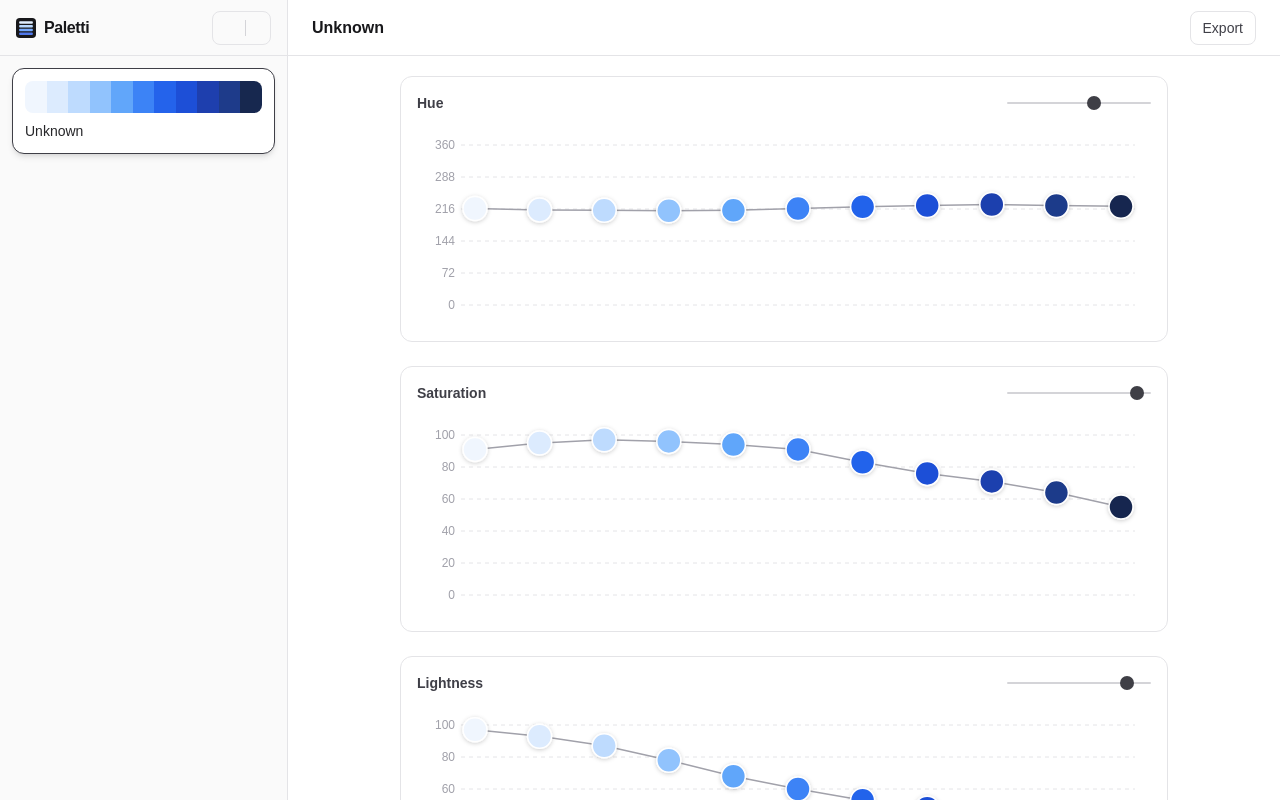
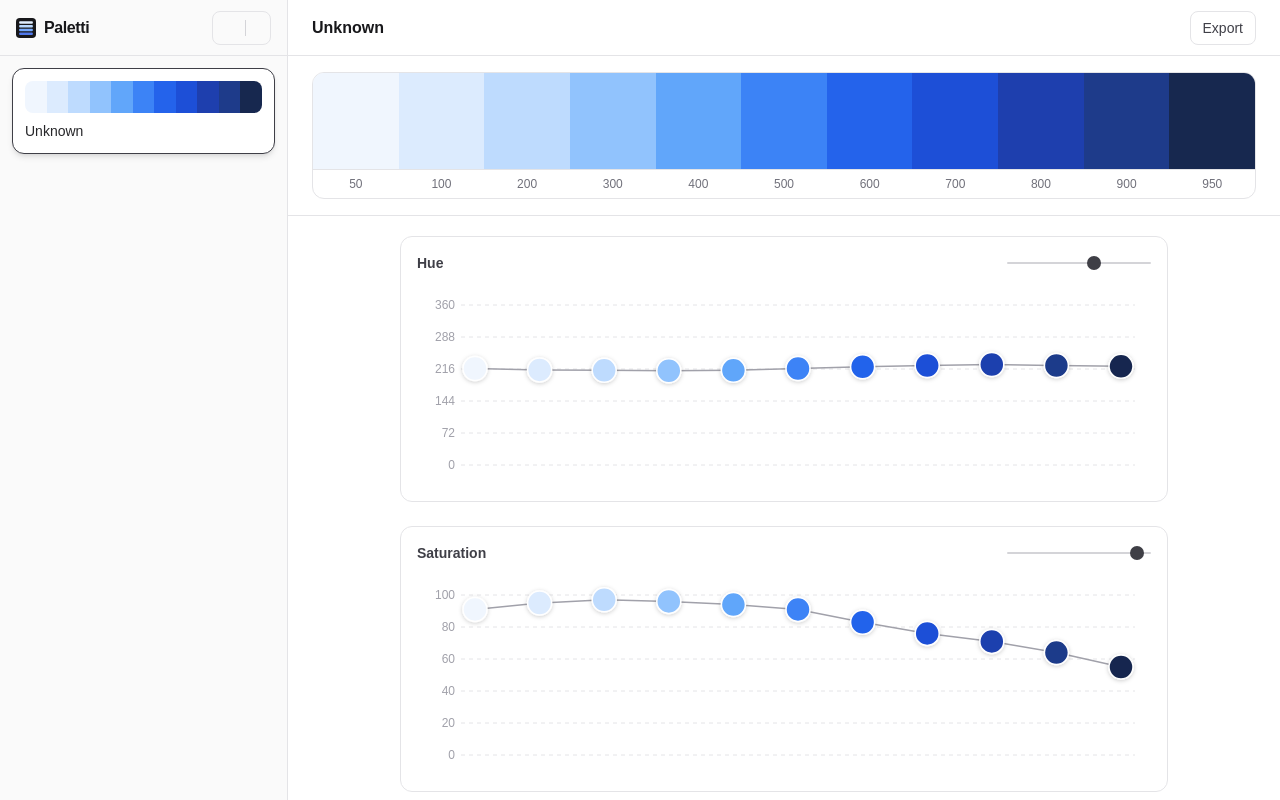
Before and after one commit to elbracht/paletti, a Next.js app: page / in a window 1280 px wide. Both pictures are taken after a click on the button 229 px from the left and 27 px from the top of the page. Built offline with nearby package versions, Linux system fonts and the light colour scheme.

Commit message:
feat: add large sticky palette preview above editor settings

```diff
--- a/src/components/palette-editor/PaletteEditor.tsx
+++ b/src/components/palette-editor/PaletteEditor.tsx
@@ -7,6 +7,7 @@ import { HslChart } from './HslChart';
 import { ShiftSlider } from './ShiftSlider';
 import { HslTable } from './HslTable';
 import { ExportPanel } from './ExportPanel';
+import { PalettePreview } from './PalettePreview';
 import { ThemeToggle } from '@/components/ThemeToggle';
 
 interface PaletteEditorProps {
@@ -78,6 +79,11 @@ export function PaletteEditor({
           <ThemeToggle />
           <ExportPanel palettes={allPalettes} />
         </div>
+      </div>
+
+      {/* Palette Preview (sticky between header and charts) */}
+      <div className="sticky top-14 z-10 border-b border-zinc-200 bg-white px-6 py-4 dark:border-zinc-800 dark:bg-zinc-950">
+        <PalettePreview palette={palette} />
       </div>
 
       {/* Charts + Controls */}
--- /dev/null
+++ b/src/components/palette-editor/PalettePreview.tsx
@@ -0,0 +1,26 @@
+'use client';
+
+import { Palette } from '@/types/palette';
+import { hslToCss } from '@/lib/color';
+
+interface PalettePreviewProps {
+  palette: Palette;
+}
+
+export function PalettePreview({ palette }: PalettePreviewProps) {
+  return (
+    <div className="flex rounded-xl border border-zinc-200 dark:border-zinc-800 overflow-hidden">
+      {palette.colors.map((c) => (
+        <div key={c.shade} className="flex flex-1 flex-col items-stretch">
+          <div
+            className="h-20 md:h-24"
+            style={{ backgroundColor: hslToCss(c.h, c.s, c.l) }}
+          />
+          <span className="text-center text-xs font-medium text-zinc-500 dark:text-zinc-400 py-1.5 border-t border-zinc-200 dark:border-zinc-800">
+            {c.shade}
+          </span>
+        </div>
+      ))}
+    </div>
+  );
+}
```
Also changed, not shown: 2 other files (tests, documents, lock files or other folders).
